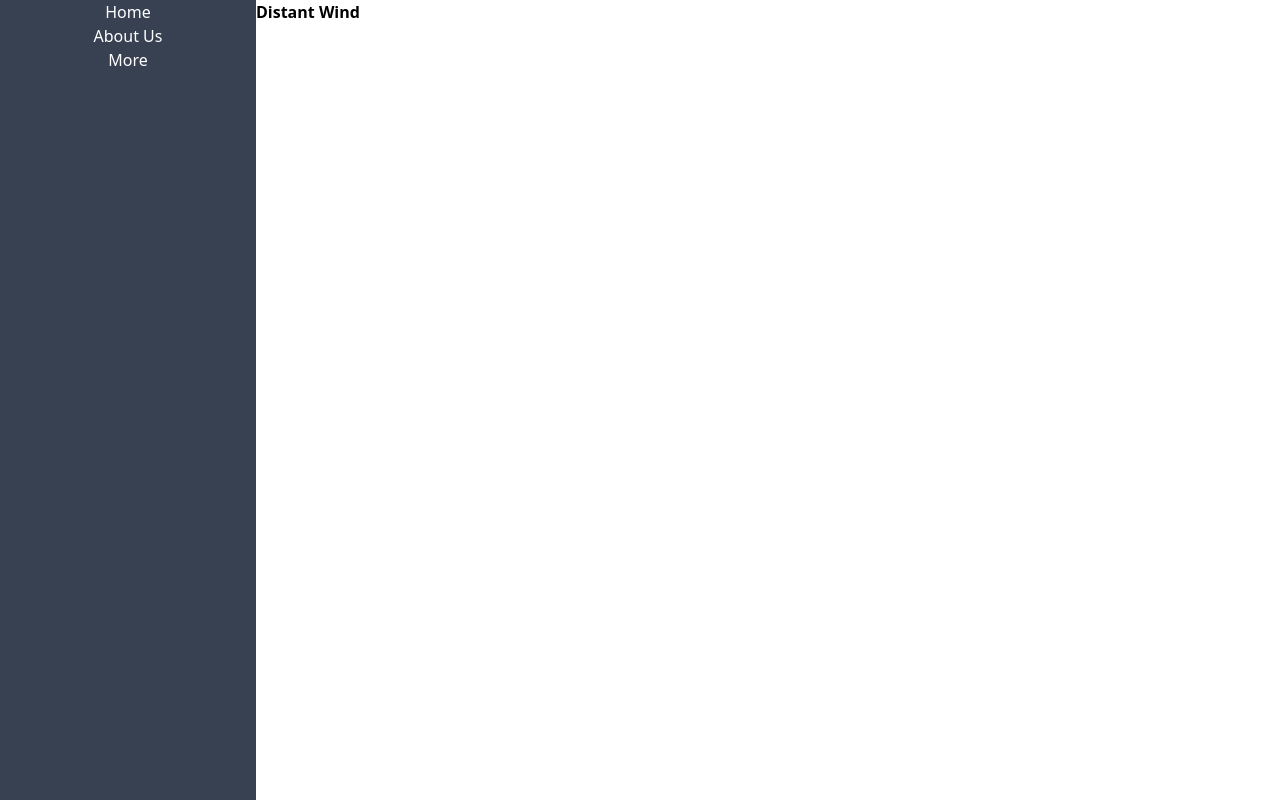
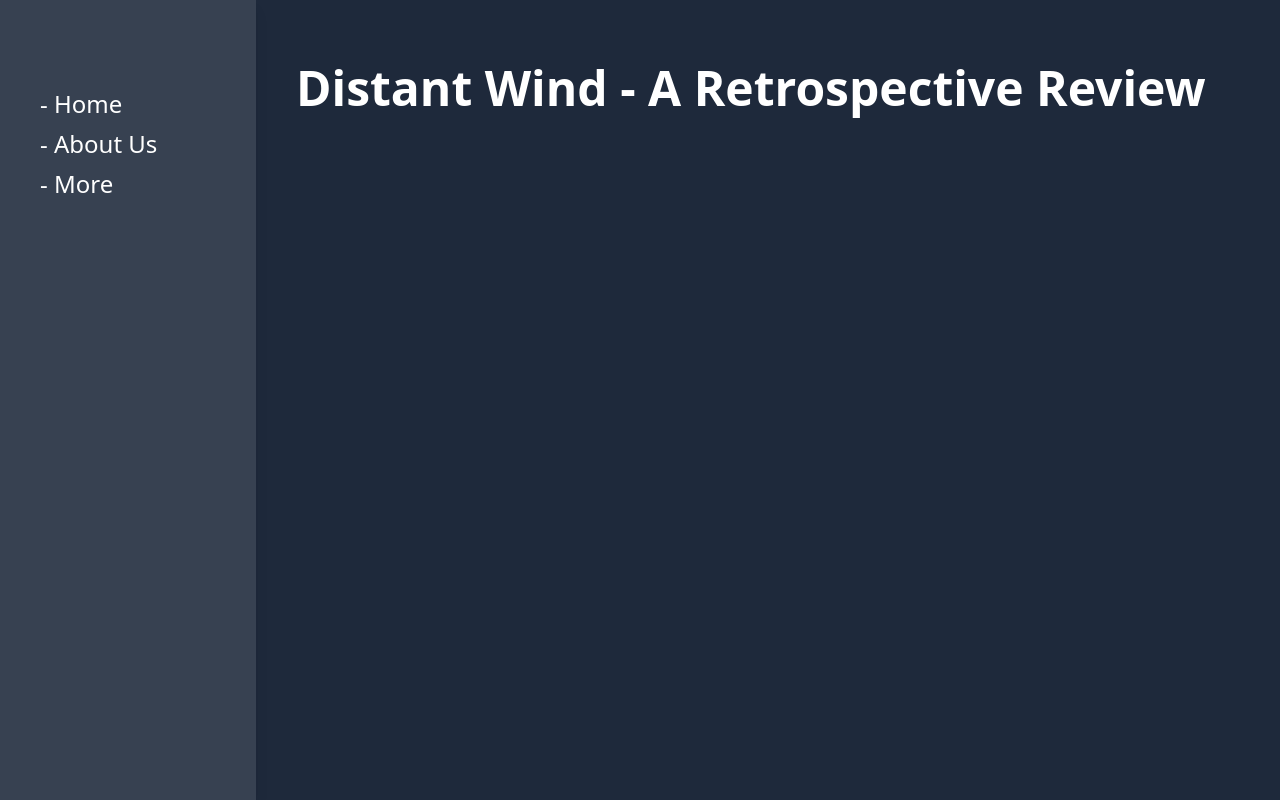
Before and after one commit to SmallGuyBool/distant-wind-review, a website: page src/index.html in a window 1280 px wide. Drawn offline with Linux system fonts and the light colour scheme.

Commit message:
Create super basic webpage structure

```diff
--- a/src/index.css
+++ b/src/index.css
@@ -1,3 +1,11 @@
 @tailwind base;
 @tailwind components;
 @tailwind utilities;
+
+@layer components {
+
+    .sidebar-item {
+        @apply hover:cursor-pointer hover:text-gray-300 mt-2 mb-2;
+    }
+
+}
--- a/src/index.html
+++ b/src/index.html
@@ -7,17 +7,22 @@
     <title>Distant Wind - A Review</title>
 </head>
 <body>
-    <div class="flex">
-        <div class="flex flex-col h-screen w-64 bg-gray-700">
-            <ul class="text-white text-center">
-                <li>Home</li>
-                <li>About Us</li>
-                <li></li>
-                <li>More</li>
-            </ul>
+    <div class="flex bg-slate-800">
+        <div class="h-screen shadow-lg">
+            <div class="flex flex-col h-screen w-64 bg-gray-700">
+
+                <!-- This is a placeholder for the website logo -->
+                <div class="h-10 w-max"></div>
+
+                <ul class="text-white text-left ml-10 text-2xl pt-10">
+                    <li class="sidebar-item">- Home</li>
+                    <li class="sidebar-item">- About Us</li>
+                    <li class="sidebar-item">- More</li>
+                </ul>
+            </div>
         </div>
-        <h1 class="text-left font-bold">
-            Distant Wind
+        <h1 class="text-left font-extrabold text-5xl ml-10 mt-16 text-white">
+            Distant Wind - A Retrospective Review
         </h1>
     </div>
 </body>
--- a/tailwind.config.js
+++ b/tailwind.config.js
@@ -1,5 +1,4 @@
 /** @type {import('tailwindcss').Config} */
-const colors = require('tailwindcss/colors')
 
 module.exports = {
   content: ["./src/**/*.{html, js}"],
```
Also changed, not shown: dist/output.css.
